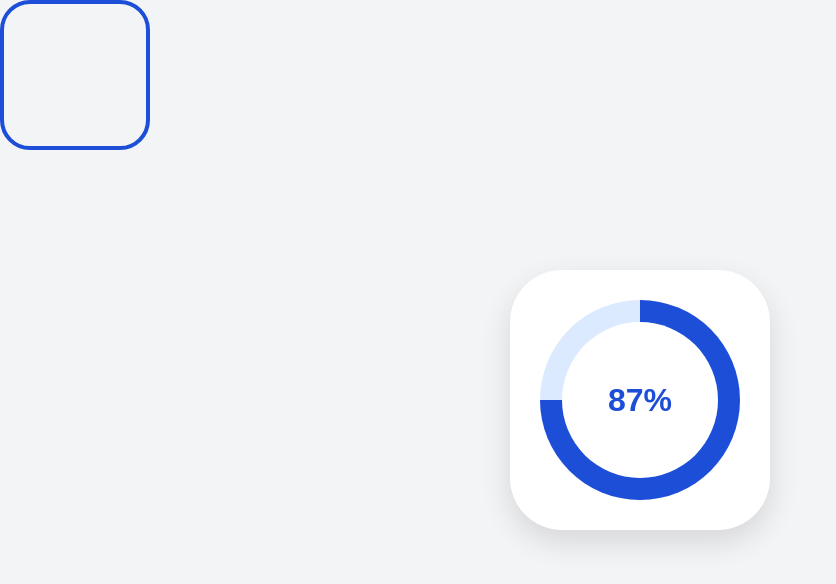
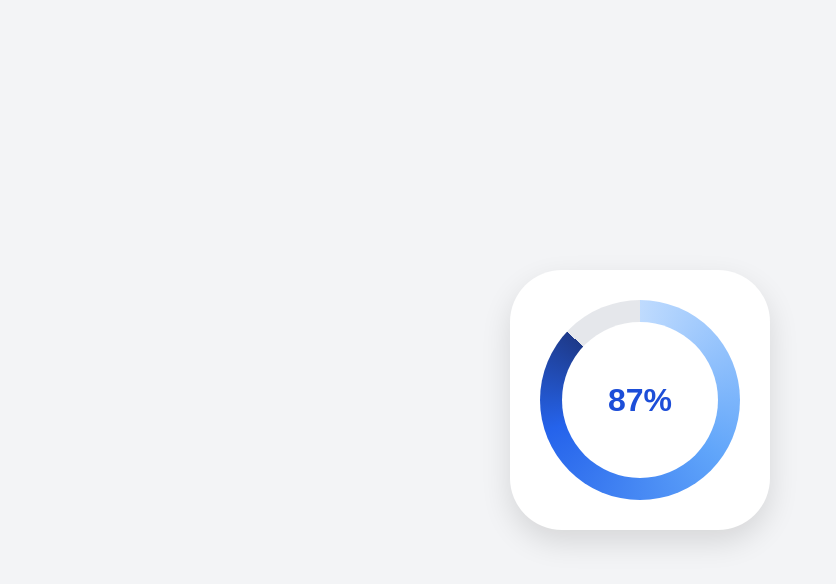
Before and after one commit to chitranshi05/FullStack-I, a plain HTML site: page OneDrive/Desktop/FullStack-I/gradient.html in a window 1280 px wide. Shown: the whole page, without its empty margins (0-836 px from the left). Drawn offline with Linux system fonts and the light colour scheme.

```diff
--- a/OneDrive/Desktop/FullStack-I/gradient.html
+++ b/OneDrive/Desktop/FullStack-I/gradient.html
@@ -1,3 +1,10 @@
+<!DOCTYPE html>
+<html lang="en">
+<head>
+  <meta charset="UTF-8">
+  <meta name="viewport" content="width=device-width, initial-scale=1.0">
+
+  <title>Gradient Donut Chart</title>
 
   <style>
     * {
@@ -14,7 +21,7 @@
       font-family: Arial, sans-serif;
     }
 
-    .chart{
+    .chart {
       width: 260px;
       height: 260px;
       display: flex;
@@ -30,13 +37,18 @@
       width: 200px;
       height: 200px;
       border-radius: 50%;
+      position: relative;
+
+      /* Smooth blue gradient with 87% progress */
       background: conic-gradient(
-        #1d4ed8 0 75%,
-        #dbeafe 75% 100%
+        from 0deg,
+        #bfdbfe 0%,
+        #60a5fa 35%,
+        #2563eb 70%,
+        #1e3a8a 87%,
+        #e5e7eb 87% 100%
       );
-      position: relative;
     }
-
     .donut::before {
       content: "";
       position: absolute;
@@ -51,32 +63,23 @@
       display: flex;
       align-items: center;
       justify-content: center;
+
       font-size: 2rem;
       font-weight: bold;
       color: #1d4ed8;
+
       z-index: 1;
-    }
-    .border {
-      width: 150px;
-      height: 150px;
-      position: absolute;
-      inset: 0;
-      border: 4px solid #1d4ed8;
-      border-radius: 20%;
-      pointer-events: none;
-      background: black,conic-gradient(75,red,blue,purple
-      );
     }
   </style>
 </head>
+
 <body>
+
   <div class="chart">
+
     <div class="donut">
       <div class="percent">87%</div>
     </div>
-  </div>
-  <div class="border">
-     <style>background-color:black</style>
-  </div>
+
 </body>
 </html>
```
Also changed, not shown: OneDrive/Desktop/FullStack-I/float.html (added, +4 -0 lines).
